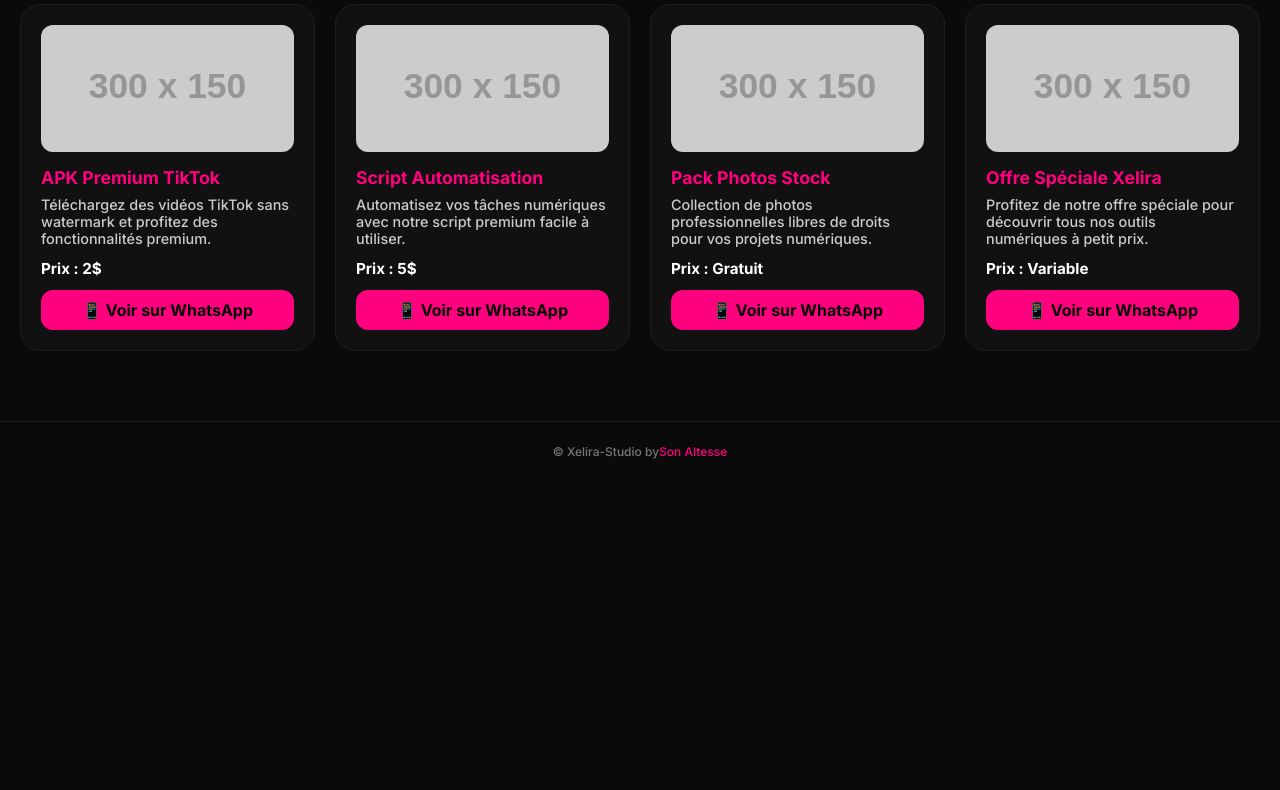
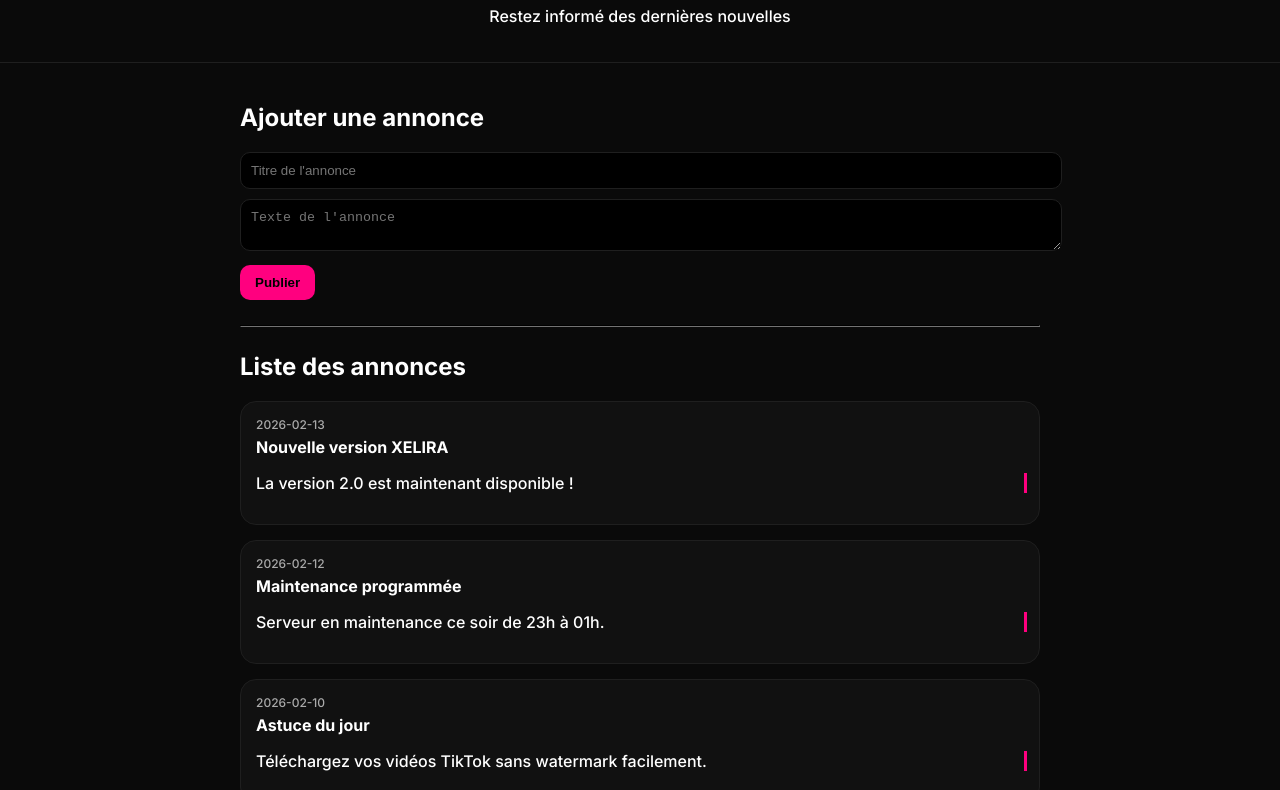
Before and after one commit to Chadro14/Xelira-telecharguer, a plain HTML site: page annonce.html in a window 1280 px wide. Shown: the part 96-886 px from the top of the page. Before the commit the page ends 800 px from the top, so only its background shows below. Drawn offline with nearby package versions, Linux system fonts and the light colour scheme; placeholder pictures from the web are drawn by us.

Commit message:
Update annonce.html

```diff
--- a/annonce.html
+++ b/annonce.html
@@ -5,199 +5,185 @@
 <meta name="viewport" content="width=device-width, initial-scale=1.0">
 <title>XELIRA • Annonces</title>
 
-<link href="https://fonts.googleapis.com/css2?family=Inter:wght@300;500;700&family=Orbitron:wght@600&display=swap" rel="stylesheet">
-<link rel="stylesheet" href="https://cdnjs.cloudflare.com/ajax/libs/font-awesome/6.5.0/css/all.min.css">
+<script src="https://unpkg.com/react@18/umd/react.development.js"></script>
+<script src="https://unpkg.com/react-dom@18/umd/react-dom.development.js"></script>
+<script src="https://unpkg.com/@babel/standalone/babel.min.js"></script>
+
+<link href="https://fonts.googleapis.com/css2?family=Inter:wght@300;500;700&display=swap" rel="stylesheet">
 
 <style>
-:root{
-    --pink:#ff007f;
-    --bg:#0a0a0a;
-    --card:#111;
-    --border:#1f1f1f;
-    --text:#fff;
+body{
+    margin:0;
+    background:#0a0a0a;
+    font-family:Inter,sans-serif;
+    color:#fff;
 }
-*{box-sizing:border-box;font-family:'Inter',sans-serif;margin:0;padding:0;}
-body{
-    background:var(--bg);
-    color:var(--text);
+header{
+    text-align:center;
+    padding:20px;
+    border-bottom:1px solid #1f1f1f;
 }
-
-/* ===== HEADER ===== */
-header{
-    height:60px;
-    display:flex;
-    align-items:center;
-    justify-content:space-between;
-    padding:0 20px;
-    border-bottom:1px solid var(--border);
-    position:fixed;
+header h1{color:#ff007f;}
+.container{
+    max-width:800px;
+    margin:auto;
+    padding:20px;
+}
+.card{
+    background:#111;
+    border:1px solid #1f1f1f;
+    border-radius:16px;
+    padding:15px;
+    margin-bottom:15px;
+    opacity:0;
+    transform:translateY(15px);
+    animation:fadeIn 0.5s forwards;
+    transition:transform 0.3s, box-shadow 0.3s;
+}
+.card:hover{
+    transform:translateY(-5px);
+    box-shadow:0 0 20px #ff007f;
+}
+input, textarea{
     width:100%;
-    top:0;
-    z-index:100;
-    background:var(--bg);
+    padding:10px;
+    margin-bottom:10px;
+    border-radius:10px;
+    border:1px solid #1f1f1f;
+    background:#000;
+    color:#fff;
 }
-header h1{
-    font-size:1.5rem;
-    color:var(--pink);
-}
-.header-back{
-    font-size:26px;
+button{
+    background:#ff007f;
+    border:none;
+    padding:10px 15px;
+    border-radius:10px;
+    color:#000;
+    font-weight:bold;
     cursor:pointer;
 }
-
-/* ===== GRILLE ANNONCES ===== */
-.annonces-container{
-    padding:100px 20px 40px 20px;
-    display:grid;
-    grid-template-columns:repeat(auto-fit,minmax(250px,1fr));
-    gap:20px;
+footer{
+    text-align:center;
+    padding:20px;
+    border-top:1px solid #1f1f1f;
+    color:#777;
 }
-
-.annonce-card{
-    background:var(--card);
-    border:1px solid var(--border);
-    border-radius:20px;
-    padding:20px;
-    display:flex;
-    flex-direction:column;
-    transition:transform 0.3s, box-shadow 0.3s;
-    animation:fadeIn 0.8s ease forwards;
+.announcement-date{
+    font-size:12px;
+    color:#aaa;
+    margin-bottom:5px;
 }
-.annonce-card:hover{
-    transform:translateY(-5px);
-    box-shadow:0 10px 20px rgba(255,0,127,0.3);
+@keyframes fadeIn{
+    to{opacity:1; transform:translateY(0);}
 }
-
-.annonce-card img{
-    width:100%;
-    border-radius:12px;
-    margin-bottom:15px;
+.typewriter{
+    overflow:hidden;
+    white-space:nowrap;
+    border-right:3px solid #ff007f;
+    animation:typing 1s steps(40,end) forwards;
 }
-
-.annonce-title{
-    font-weight:700;
-    font-size:1.1rem;
-    margin-bottom:8px;
-    color:var(--pink);
+@keyframes typing{
+    from{width:0;}
+    to{width:100%;}
 }
-
-.annonce-desc{
-    font-size:0.9rem;
-    color:#ccc;
-    margin-bottom:12px;
-}
-
-.annonce-price{
-    font-weight:600;
-    font-size:0.95rem;
-    color:#fff;
-    margin-bottom:12px;
-}
-
-.annonce-link{
-    text-decoration:none;
-    background:var(--pink);
-    color:#000;
-    font-weight:bold;
-    padding:10px;
-    border-radius:12px;
-    text-align:center;
-    display:inline-block;
-    transition:0.3s;
-}
-.annonce-link:hover{
-    background:#fff;
-    color:var(--pink);
-}
-
-/* ANIMATION */
-@keyframes fadeIn{
-    0%{opacity:0;transform:translateY(15px)}
-    100%{opacity:1;transform:translateY(0)}
-}
-
-/* FOOTER */
-footer{
-    height:60px;
-    display:flex;
-    align-items:center;
-    justify-content:center;
-    font-size:12px;
-    color:#777;
-    border-top:1px solid var(--border);
-    margin-top:30px;
-}
-footer span{color:var(--pink)}
 </style>
 </head>
 
 <body>
 
 <header>
-    <div class="header-back" onclick="window.location.href='dashboard.html'">←</div>
-    <h1>Annonces</h1>
-    <div></div>
+    <h1>📢 Annonces XELIRA</h1>
+    <p>Restez informé des dernières nouvelles</p>
 </header>
 
-<div class="annonces-container">
+<div id="root" class="container"></div>
 
-    <!-- PUBLICATION 1 -->
-    <div class="annonce-card">
-        <img src="https://via.placeholder.com/300x150.png?text=APK+Premium" alt="APK Premium">
-        <div class="annonce-title">APK Premium TikTok</div>
-        <div class="annonce-desc">Téléchargez des vidéos TikTok sans watermark et profitez des fonctionnalités premium.</div>
-        <div class="annonce-price">Prix : 2$</div>
-        <a class="annonce-link"
-           href="https://wa.me/243861009310?text=Salut%2C%20je%20suis%20ici%20pour%20le%20bot%20WhatsApp!"
-           target="_blank">
-            📱 Voir sur WhatsApp
-        </a>
-    </div>
+<footer>© Xelira Studio</footer>
 
-    <!-- PUBLICATION 2 -->
-    <div class="annonce-card">
-        <img src="https://via.placeholder.com/300x150.png?text=Script+Automatisation" alt="Script Automatisation">
-        <div class="annonce-title">Script Automatisation</div>
-        <div class="annonce-desc">Automatisez vos tâches numériques avec notre script premium facile à utiliser.</div>
-        <div class="annonce-price">Prix : 5$</div>
-        <a class="annonce-link"
-           href="https://wa.me/243861009310?text=Salut%2C%20je%20suis%20ici%20pour%20le%20bot%20WhatsApp!"
-           target="_blank">
-            📱 Voir sur WhatsApp
-        </a>
-    </div>
+<script type="text/babel">
+const { useState, useEffect } = React;
 
-    <!-- PUBLICATION 3 -->
-    <div class="annonce-card">
-        <img src="https://via.placeholder.com/300x150.png?text=Photos+Stock" alt="Photos Stock">
-        <div class="annonce-title">Pack Photos Stock</div>
-        <div class="annonce-desc">Collection de photos professionnelles libres de droits pour vos projets numériques.</div>
-        <div class="annonce-price">Prix : Gratuit</div>
-        <a class="annonce-link"
-           href="https://wa.me/243861009310?text=Salut%2C%20je%20suis%20ici%20pour%20le%20bot%20WhatsApp!"
-           target="_blank">
-            📱 Voir sur WhatsApp
-        </a>
-    </div>
+function TypeWriter({text}) {
+    const [display, setDisplay] = useState("");
 
-    <!-- PUBLICATION 4 -->
-    <div class="annonce-card">
-        <img src="https://via.placeholder.com/300x150.png?text=Offre+Spéciale" alt="Offre Spéciale">
-        <div class="annonce-title">Offre Spéciale Xelira</div>
-        <div class="annonce-desc">Profitez de notre offre spéciale pour découvrir tous nos outils numériques à petit prix.</div>
-        <div class="annonce-price">Prix : Variable</div>
-        <a class="annonce-link"
-           href="https://wa.me/243861009310?text=Salut%2C%20je%20suis%20ici%20pour%20le%20bot%20WhatsApp!"
-           target="_blank">
-            📱 Voir sur WhatsApp
-        </a>
-    </div>
+    useEffect(()=>{
+        let i=0;
+        const interval = setInterval(()=>{
+            setDisplay(text.slice(0,i+1));
+            i++;
+            if(i>=text.length) clearInterval(interval);
+        },15); // vitesse d'écriture
+        return ()=>clearInterval(interval);
+    },[text]);
 
-</div>
+    return <p className="typewriter">{display}</p>;
+}
 
-<footer>
-    © Xelira-Studio by <span>Son Altesse</span>
-</footer>
+function App(){
+    const fakeAnnouncements = [
+        {title:"Nouvelle version XELIRA", text:"La version 2.0 est maintenant disponible !", date:"2026-02-13"},
+        {title:"Maintenance programmée", text:"Serveur en maintenance ce soir de 23h à 01h.", date:"2026-02-12"},
+        {title:"Astuce du jour", text:"Téléchargez vos vidéos TikTok sans watermark facilement.", date:"2026-02-10"}
+    ];
+
+    const [announcements, setAnnouncements] = useState([]);
+    const [title, setTitle] = useState("");
+    const [text, setText] = useState("");
+
+    useEffect(()=>{
+        const saved = JSON.parse(localStorage.getItem("xelira_announcements"));
+        if(saved){
+            setAnnouncements(saved);
+        }else{
+            setAnnouncements(fakeAnnouncements);
+            localStorage.setItem("xelira_announcements", JSON.stringify(fakeAnnouncements));
+        }
+    },[]);
+
+    const addAnnouncement = ()=>{
+        if(!title || !text) return alert("Veuillez remplir tous les champs");
+
+        const newAnnouncement = {title, text, date: new Date().toISOString().slice(0,10)};
+        const updated = [newAnnouncement, ...announcements];
+
+        setAnnouncements(updated);
+        localStorage.setItem("xelira_announcements", JSON.stringify(updated));
+
+        setTitle(""); setText("");
+    };
+
+    return(
+        <div>
+            <h2>Ajouter une annonce</h2>
+            <input
+                placeholder="Titre de l'annonce"
+                value={title}
+                onChange={e=>setTitle(e.target.value)}
+            />
+            <textarea
+                placeholder="Texte de l'annonce"
+                value={text}
+                onChange={e=>setText(e.target.value)}
+            />
+            <button onClick={addAnnouncement}>Publier</button>
+
+            <hr style={{margin:"25px 0",borderColor:"#1f1f1f"}}/>
+
+            <h2>Liste des annonces</h2>
+            {announcements.map((a,index)=>(
+                <div className="card" key={index} style={{animationDelay:`${index*0.1}s`}}>
+                    <div className="announcement-date">{a.date}</div>
+                    <strong>{a.title}</strong>
+                    <TypeWriter text={a.text}/>
+                </div>
+            ))}
+        </div>
+    );
+}
+
+ReactDOM.createRoot(document.getElementById("root")).render(<App/>);
+
+</script>
 
 </body>
 </html>
```
